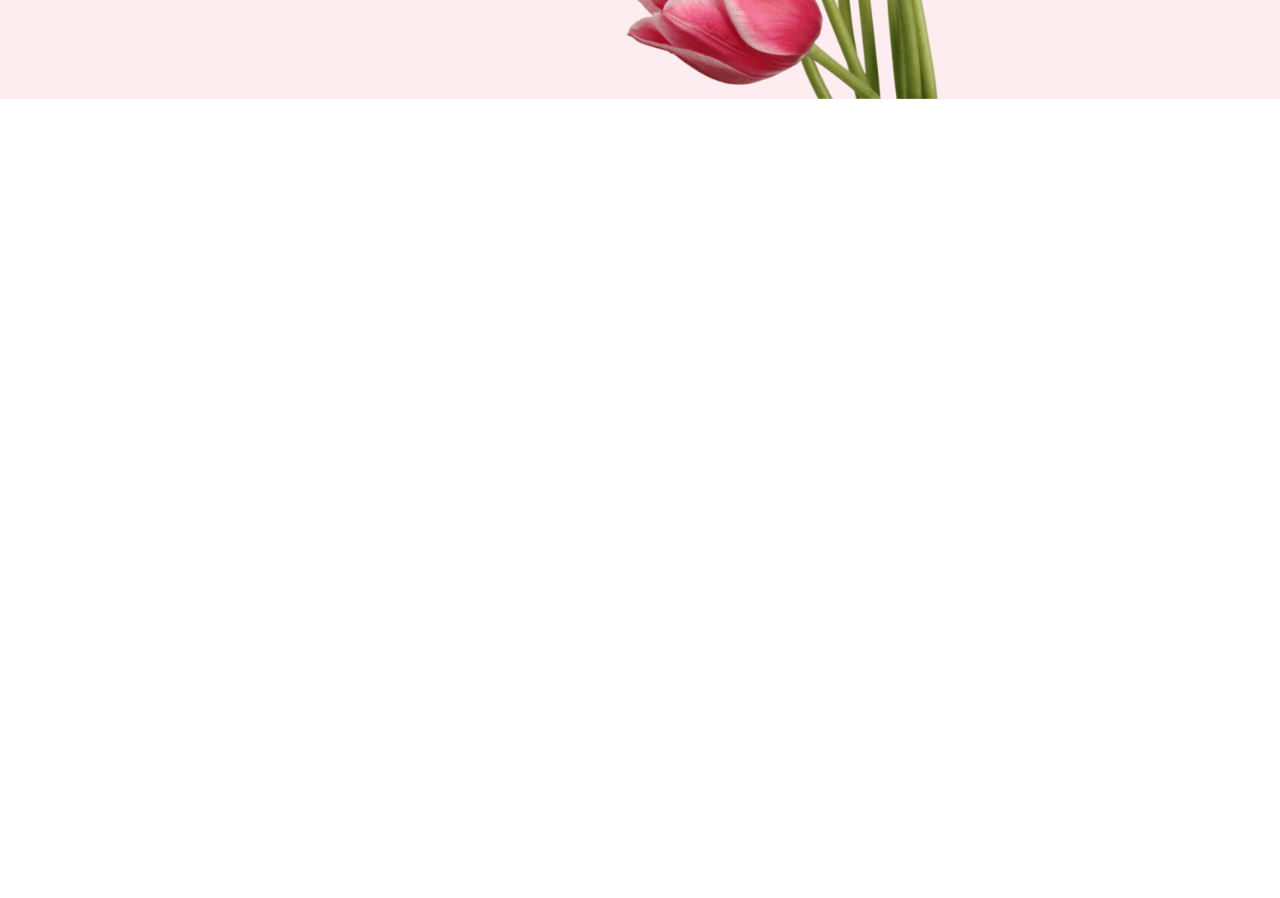
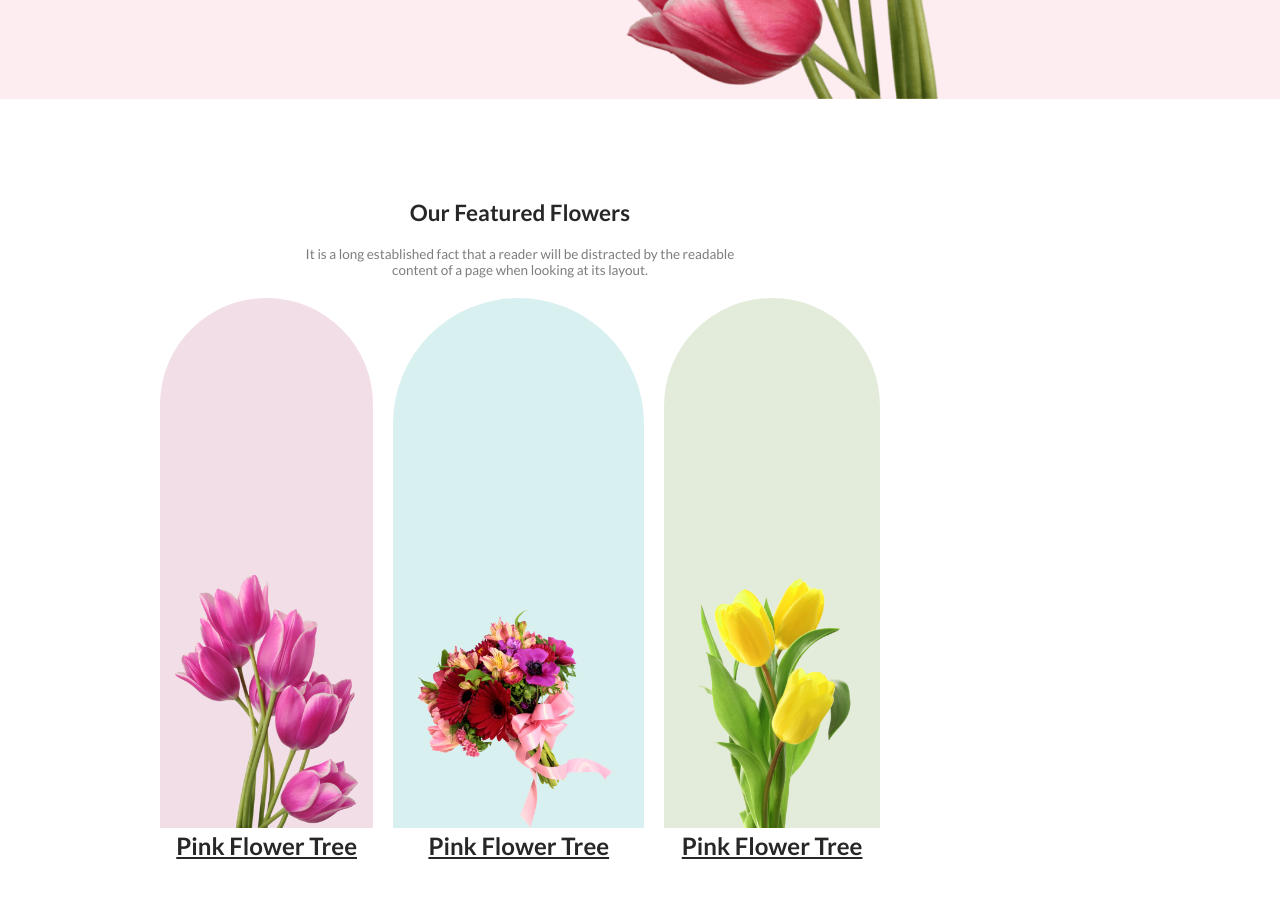
Before and after one commit to humayunkabir506034/Flower-Shop-, a plain HTML site: page index.html in a window 1280 px wide. Shown: the part 560-1458 px from the top of the page. Before the commit the page ends 800 px from the top, so only its background shows below. Drawn offline with Linux system fonts and the light colour scheme.

Commit message:
body 1 added

```diff
--- a/index.html
+++ b/index.html
@@ -34,6 +34,55 @@
 
     </header>
 
+    <main>
+
+        <div id="Featured">
+
+            <div class="container">
+                <div class="section-heading">
+                    <h2>Our Featured Flowers</h2>
+                    <p>It is a long established fact that a reader will be distracted by the readable content of a page
+                        when looking at its layout.</p>
+                </div>
+                <div class="section-content">
+
+                    <div class="flower">
+
+                        <div class="flower-image pink">
+                            <img src="Flower Asset/pngwing 6.png" alt="">
+                        </div>
+                        <p>Pink Flower Tree</p>
+
+                    </div>
+
+                    <div class="flower">
+
+                        <div class="flower-image blue">
+                            <img src="Flower Asset/pngwing 5.png" alt="">
+                        </div>
+                        <p>Pink Flower Tree</p>
+
+                    </div>
+
+                    <div class="flower">
+
+                        <div class="flower-image green">
+                            <img src="Flower Asset/pngwing 7.png" alt="">
+                        </div>
+                        <p>Pink Flower Tree</p>
+
+                    </div>
+
+
+                </div>
+
+
+            </div>
+
+        </div>
+
+    </main>
+
 </body>
 
 </html>
--- a/style/style.css
+++ b/style/style.css
@@ -46,6 +46,7 @@ button {
     padding: 15px 32.25px;
     font-weight: 700;
     border: none;
+    cursor: pointer;
 }
 
 .banner .header-image img {
@@ -54,3 +55,88 @@ button {
     vertical-align: middle;
 
 }
+
+#Featured .container .section-heading h2 {
+
+    color: #272727;
+    font-size: 22.5px;
+    font-weight: 800;
+    text-align: center;
+    margin: 0 auto;
+    margin-bottom: 18px;
+
+
+}
+
+#Featured .container .section-heading p {
+    max-width: 445.5px;
+    color: rgba(39, 39, 39, 0.60);
+    text-align: center;
+    font-weight: 400;
+    font-size: 13.5px;
+    margin: 20px auto;
+}
+
+#Featured {
+    padding: 100px 0;
+}
+
+.section-content {
+    display: flex;
+    justify-content: space-between;
+    align-items: end;
+    gap: 20px;
+}
+
+.section-content .flower .flower-image {
+    background-color: #eb9cad;
+    border-radius: 300px 300px 0px 0px;
+    padding: 30px 15px 0px;
+    height: 500px;
+    display: flex;
+    align-items: end;
+}
+
+.section-content .flower .flower-image img {
+    width: 100%;
+}
+
+.section-content .flower .pink {
+    background: rgba(167, 33, 98, 0.15);
+
+
+
+}
+
+.section-content .flower .blue {
+
+    background: rgba(5, 151, 160, 0.15);
+
+
+
+}
+
+.section-content .flower .green {
+
+    background: rgba(71, 125, 17, 0.15);
+
+
+
+}
+
+.section-content .flower p {
+
+    color: #272727;
+    text-align: center;
+    font-size: 24px;
+    font-weight: 700;
+    line-height: 35px;
+    text-decoration-line: underline;
+}
+
+#Featured{
+    width: 75%;
+    max-width: 1440px;
+    margin-left: auto;
+    margin-right: auto;
+}
```
